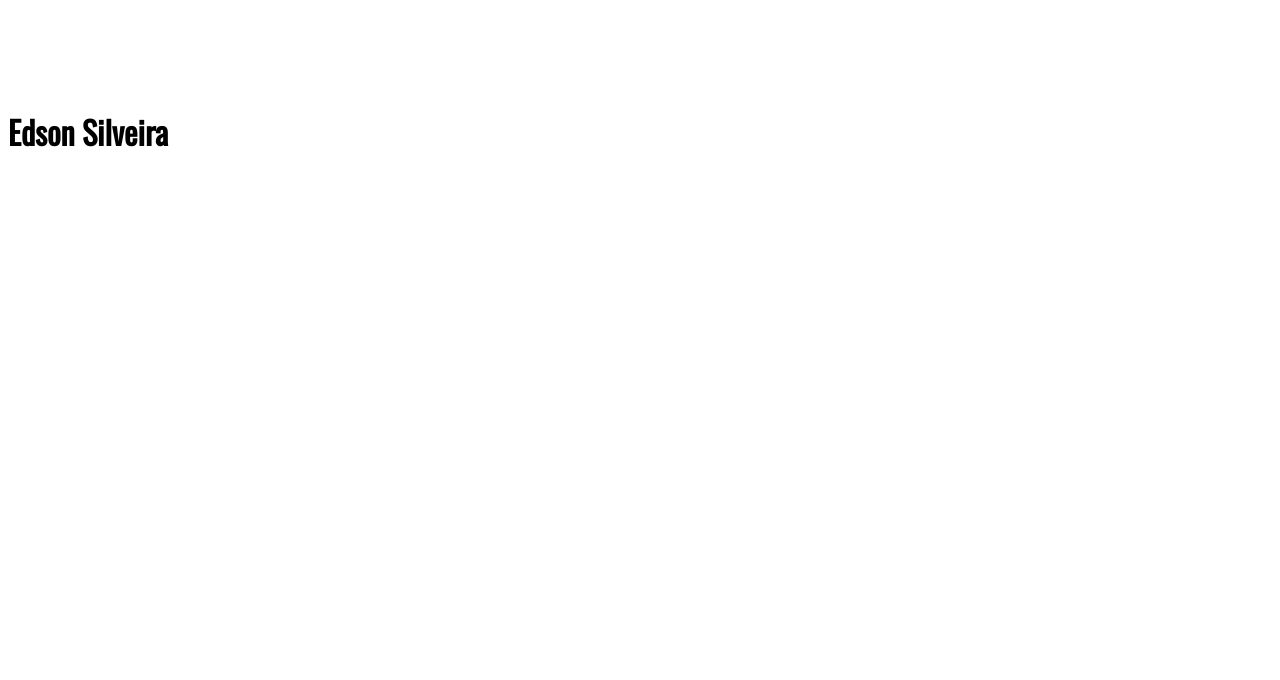
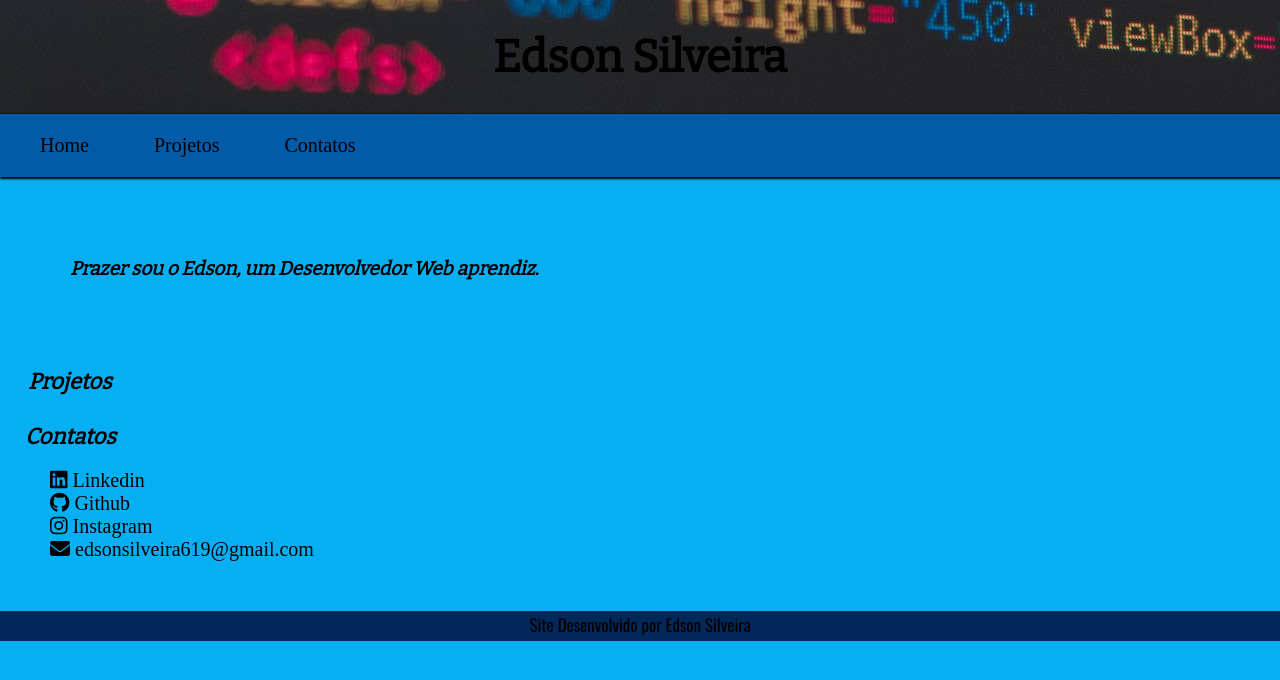
Before and after one commit to Edson242/Projeto-HTML, a plain HTML site: page index.html in a window 1280 px wide. Drawn offline with nearby package versions, Linux system fonts and the light colour scheme.

Commit message:
Primeiras Atualizações

```diff
--- a/index.html
+++ b/index.html
@@ -9,11 +9,42 @@
 	<link rel="preconnect" href="https://fonts.gstatic.com" crossorigin>
 	<link href="https://fonts.googleapis.com/css2?family=Bitter&family=Oswald&display=swap" rel="stylesheet">
     <link rel="preconnect" href="https://fonts.googleapis.com">
-    <title>Portifólio Edson</title>
+    <script src="https://kit.fontawesome.com/d1a901b839.js" crossorigin="anonymous"></script>
+    <title>Portifólio</title>
 </head>
 <body>
-    <div id="div1"></div>
-    <h1 id="nome">Edson Silveira</h1>
-    <div id="div2"></div>
+    <header>
+        <section>
+            <h1>Edson Silveira</h1>
+        </section>
+        <nav>
+            <ul>
+                <li><a href="">Home</a></li>
+                <li><a href="">Projetos</a></li>
+                <li><a href="#contato">Contatos</a></li>
+            </ul>
+        </nav>
+    </header>
+    <main>
+        <section >
+            <h2 class="texto">Prazer sou o Edson, um Desenvolvedor Web aprendiz.</h2>
+        </section>
+        <section>
+            <h3>Projetos</h3>
+
+        </section>
+        <section>
+            <h4 class="contatos">Contatos</h4>
+            <ul class="link" id="contato">
+                <li><i class="fa-brands fa-linkedin"></i> <a href="https://www.linkedin.com/in/edson-silveira-1b717a245/" target="_blank">Linkedin</a></li>
+                <li><i class="fa-brands fa-github"></i> <a href="https://github.com/edson242/" target="_blank">Github</a></li>
+                <li><i class="fa-brands fa-instagram"></i> <a href="https://www.instagram.com/edsonsilveira61/" target="_blank">Instagram</a></li>
+                <li><i class="fa-solid fa-envelope"></i> <a href="#"></a>edsonsilveira619@gmail.com</li>
+            </ul>
+        </section>
+    </main>
+    <footer>
+        <p>Site Desenvolvido por Edson Silveira</p>
+    </footer>
 </body>
 </html>
--- a/styles/style.css
+++ b/styles/style.css
@@ -1,13 +1,122 @@
 @charset "UTF-8";
 
-h1#nome {
-    font-family: 'Oswald', sans-serif;
+
+* {
     margin: 0px;
+    padding: 0px;
 }
 
-div#div1 {
-    color: #022859;
-    width: 100px;
-    height: 100px;
-    margin: 0px;
+:root {
+    --fonte1 : 'Oswald', sans-serif;
+    --fonte2: 'Bitter', serif;
+    --cor1 : #022859;
+    --cor2 : #035AA6;
+    --cor3 : #0487D9;
+    --cor4 : #05AFF2;
+    --cor5 : #1BDDF2;
 }
+
+
+header > section >h1 {
+    text-align: center;
+    padding: 30px;
+    font-family: var(--fonte2);
+    font-weight: bold;
+    font-style: normal;
+    font-size: 45px;
+    background-image: url('/imagens/fundo01.jpg');
+    background-repeat: no-repeat;
+    background-position: left top;
+}
+
+header > nav > ul > li{
+    display: inline-block;
+    margin-left: 20px;
+    padding: 20px;
+    text-align: center;
+}
+
+header > nav > ul {
+    box-shadow: 1px 1px 2px 1px black;
+    background-color: var(--cor2);
+}
+
+header > nav > ul {
+    list-style-type: none;
+    font-size: 20px;
+}
+
+header > nav > ul > li > a {
+    text-decoration: none;
+    color: black;
+}
+
+a:hover {
+    text-decoration: underline;
+    color: var(--cor1);
+}
+
+body {
+    background-color: var(--cor4);
+}
+
+main > section > h2 {
+    text-align: left;
+    font-family: var(--fonte2);
+    font-size: 19px;
+    font-style: italic;
+    padding: 20px;
+    margin: 60px 50px;
+}
+
+
+main > section > h3 {
+    text-align: left;
+    font-family: var(--fonte2);
+    font-size: 22px;
+    font-style: italic;
+    padding: 8px;
+    margin-top: 29px;
+    margin-left: 20px;
+    margin-bottom: -22px;
+}
+
+
+main > section > h4 {
+    text-align: left;
+    font-family: var(--fonte2);
+    font-size: 22px;
+    font-style: italic;
+    padding: 5px;
+    margin-top: 37px;
+    margin-left: 20px;
+    margin-bottom: -36px;
+}
+
+.link {
+    list-style-type: none;
+    font-size: 20px;
+    margin: 30px;
+    padding: 20px;
+    text-align: justify;
+}
+
+.link a {
+    text-decoration: none;
+    color: black;
+}
+
+.link a:hover {
+    text-decoration: underline;
+    color: var(--cor1);
+}
+
+footer > p {
+    text-align: center;
+    margin-bottom: 10px;
+    background-color: var(--cor1);
+    height: 28px;
+    padding: 1px;
+    font-family: var(--fonte1);
+    font-size: 17px;
+}
```
Also changed, not shown: imagens/foto.jpg (added), imagens/fundo01.jpg (added).
